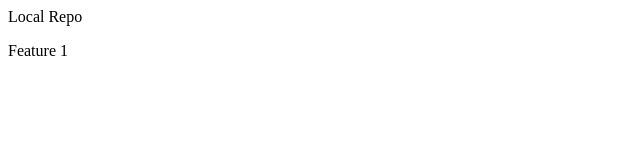
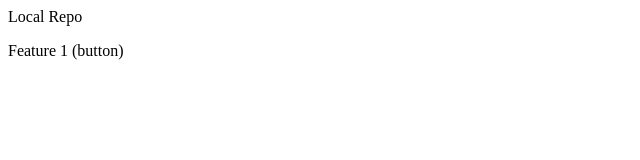
Before and after one commit to Subhashri1999/LocalRepo, a plain HTML site: page index.html in a window 1280 px wide. Shown: the full height of the page, 0-640 px from the left. Drawn offline with Linux system fonts and the light colour scheme.

Commit message:
Add button

```diff
--- a/index.html
+++ b/index.html
@@ -1,2 +1,2 @@
 <p>Local Repo</p>
-<p>Feature 1</p>
+<p>Feature 1 (button)</p>
```
